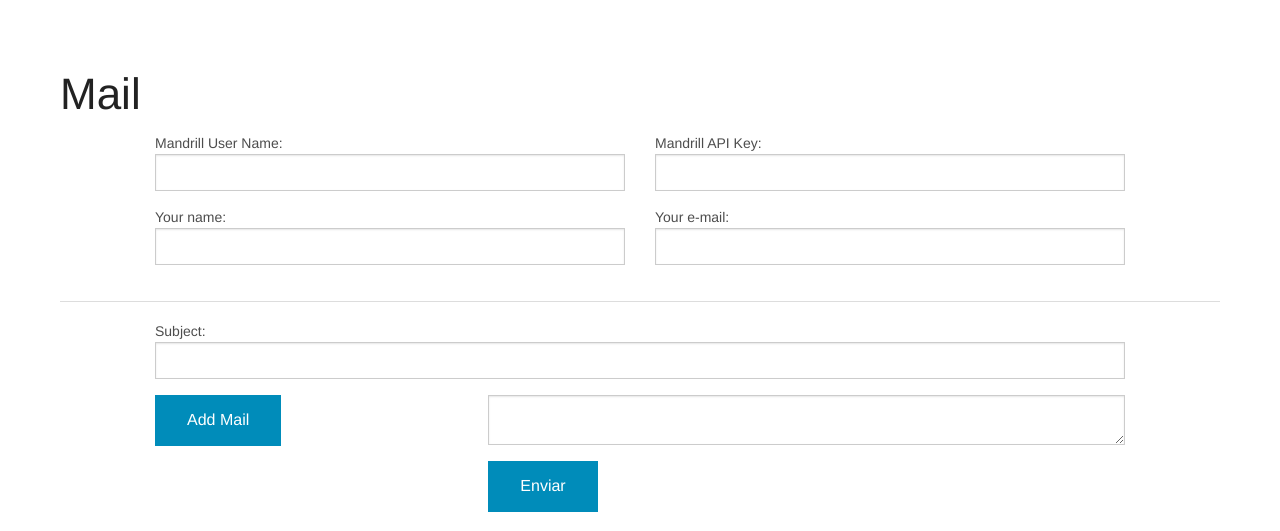
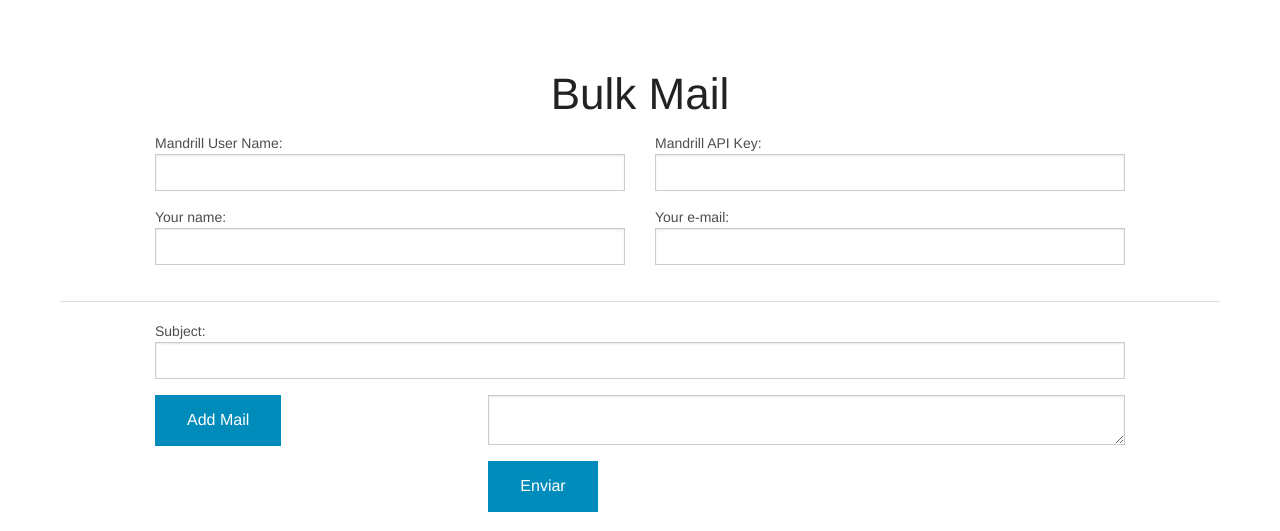
Before and after one commit to alecz2303/bulk-mail, a PHP site: page / in a window 1280 px wide. Shown: the top 531 px of the page. Run offline with PHP 8.4, Linux system fonts and the light colour scheme; some libraries are stand-ins or nearby versions.

Commit message:
Add changes

```diff
--- a/index.php
+++ b/index.php
@@ -50,7 +50,9 @@ tinymce.init({
 </script>
 
 <div style="padding: 60px; margin: auto">
-	<h1>Mail</h1>
+	<div class="text-center">
+		<h1>Bulk Mail</h1>
+	</div>
 	<form method="post">
 		<div class="row">
 			<div class="large-6 columns">
```
